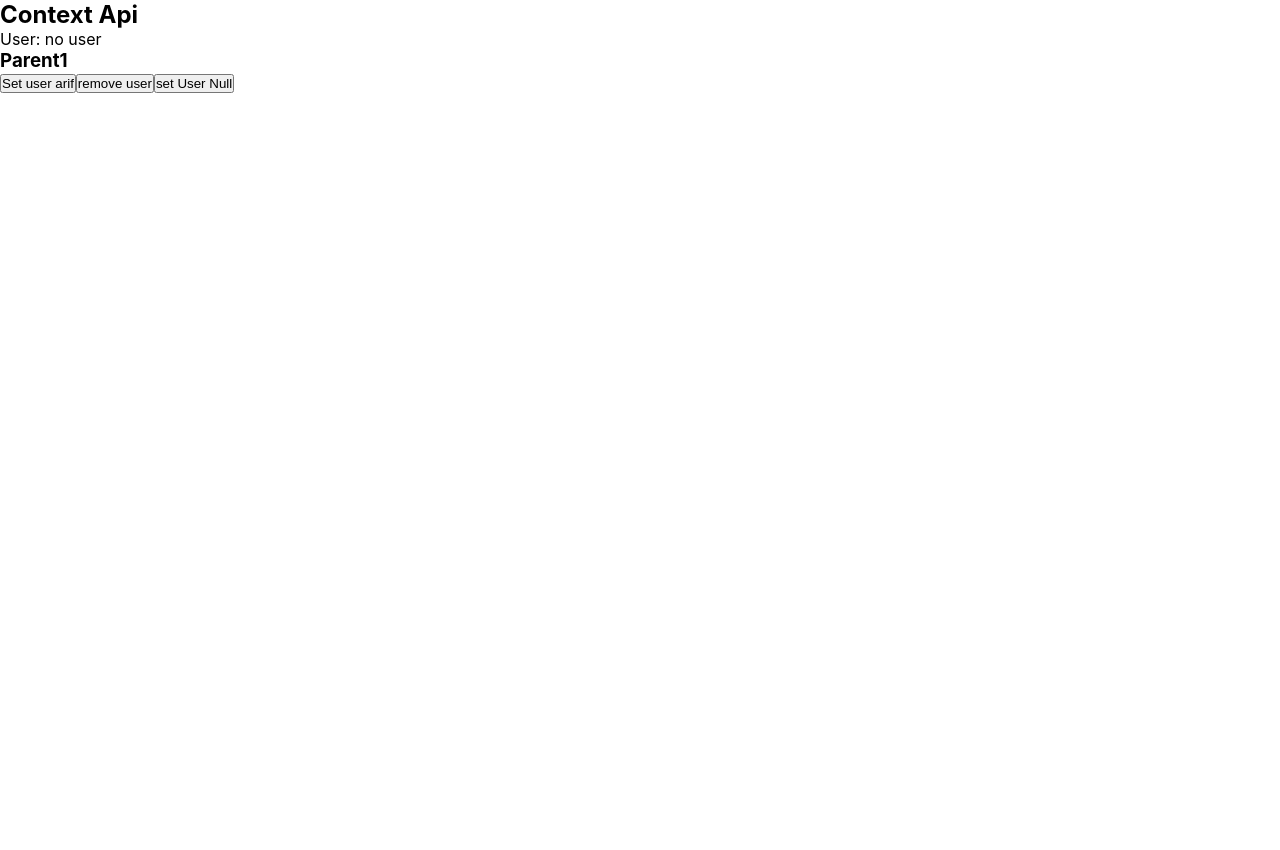
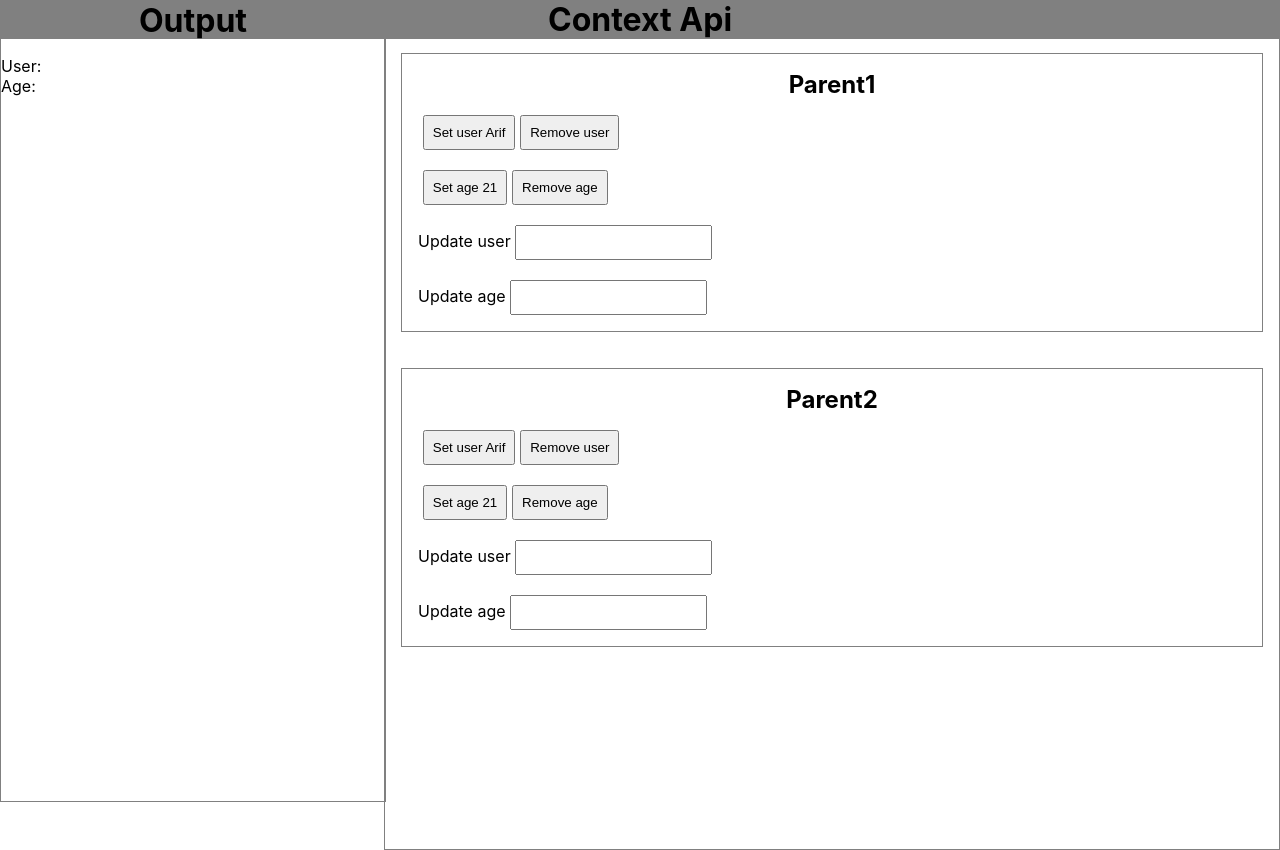
Before and after one commit to arifpro/context-api-template, a React (Create React App) app: page / in a window 1280 px wide. Before the commit the page ends 800 px from the top, so only its background shows below. Built offline with nearby package versions, Linux system fonts and the light colour scheme.

Commit message:
parent1 and parent2 done

```diff
--- a/src/App.js
+++ b/src/App.js
@@ -2,6 +2,7 @@ import React, { useState } from 'react';
 
 // components
 import Parent1 from './components/Parent1/Parent1';
+import Parent2 from './components/Parent2/Parent2';
 
 // state
 import { useStateValue } from './state/StateProvider';
@@ -9,14 +10,24 @@ import { useStateValue } from './state/StateProvider';
 
 function App() {
   // const [user, setUser] = useState(null);
-  const [{ user }, dispatch] = useStateValue();
+  const [{ user, age }, dispatch] = useStateValue();
 
   return (
-    <section>
-      <h1>Context Api</h1>
-      <p>User: {user ? user : 'no user'}</p>
-      <Parent1 />
-    </section>
+    <div className="app">
+      <div className="outputSection">
+        <h1 style={{}}>Output</h1>
+        <p>User: {user}</p>
+        <p>Age: {age}</p>
+      </div>
+
+      <div className="inputSection">
+        <h1 className="title">Context Api</h1>
+        <br />
+        <Parent1 />
+        <br />
+        <Parent2 />
+      </div>
+    </div>
   );
 }
 
--- a/src/components/Parent1/Parent1.js
+++ b/src/components/Parent1/Parent1.js
@@ -4,36 +4,73 @@ import React from 'react';
 import { useStateValue } from '../../state/StateProvider';
 
 const Parent1 = ({ setUser }) => {
-    const [{ user }, dispatch] = useStateValue();
+    const [{ user, age }, dispatch] = useStateValue();
 
+    // ADD user
     const addUser = () => {
-        // setUser('arif')
         dispatch({
             type: 'SET_USER',
-            user: 'arif'
+            user: 'Md Arif Hossain'
         })
-    }
+    };
 
+    // REMOVE user
     const removeUser = () => {
-        // setUser(null)
-        dispatch({
-            type: 'SET_USER',
-            user: null
-        })
-    }
-
-    const setUserNull = () => {
         dispatch({
             type: 'REMOVE_USER'
         })
-    }
+    };
+
+    // UPDATE user
+    const onChangeUserInput = (e) => {
+        e.preventDefault();
+        dispatch({
+            type: 'SET_USER',
+            user: e.target.value
+        })
+    };
+
+    // ADD age
+    const addAge = () => {
+        dispatch({
+            type: 'SET_AGE',
+            age: '21'
+        })
+    };
+
+    // REMOVE age
+    const removeAge = () => {
+        dispatch({
+            type: 'REMOVE_AGE'
+        })
+    };
+
+    // UPDATE age
+    const onChangeAgeInput = (e) => {
+        e.preventDefault();
+        dispatch({
+            type: 'SET_AGE',
+            age: e.target.value
+        })
+    };
 
     return (
         <section>
             <h1>Parent1</h1>
-            <button onClick={addUser}>Set user arif</button>
-            <button onClick={removeUser}>remove user</button>
-            <button onClick={setUserNull}>set User Null</button>
+            <button onClick={addUser}>Set user Arif</button>
+            <button onClick={removeUser}>Remove user</button>
+
+            <br /><br />
+            <button onClick={addAge}>Set age 21</button>
+            <button onClick={removeAge}>Remove age</button>
+
+            <br /><br />
+            <label htmlFor="user">Update user</label>
+            <input name="user" onChange={e => onChangeUserInput(e)} value={user ? user : ''} />
+
+            <br /><br />
+            <label htmlFor="age">Update age</label>
+            <input name="age" onChange={e => onChangeAgeInput(e)} value={age ? age : ''} />
         </section>
     )
 }
--- a/src/components/Parent2/Parent2.js
+++ b/src/components/Parent2/Parent2.js
@@ -1,9 +1,76 @@
 import React from 'react';
 
-const Parent2 = () => {
+// state
+import { useStateValue } from '../../state/StateProvider';
+
+const Parent2 = ({ setUser }) => {
+    const [{ user, age }, dispatch] = useStateValue();
+
+    // ADD user
+    const addUser = () => {
+        dispatch({
+            type: 'SET_USER',
+            user: 'Md Arif Hossain'
+        })
+    };
+
+    // REMOVE user
+    const removeUser = () => {
+        dispatch({
+            type: 'REMOVE_USER'
+        })
+    };
+
+    // UPDATE user
+    const onChangeUserInput = (e) => {
+        e.preventDefault();
+        dispatch({
+            type: 'SET_USER',
+            user: e.target.value
+        })
+    };
+
+    // ADD age
+    const addAge = () => {
+        dispatch({
+            type: 'SET_AGE',
+            age: '21'
+        })
+    };
+
+    // REMOVE age
+    const removeAge = () => {
+        dispatch({
+            type: 'REMOVE_AGE'
+        })
+    };
+
+    // UPDATE age
+    const onChangeAgeInput = (e) => {
+        e.preventDefault();
+        dispatch({
+            type: 'SET_AGE',
+            age: e.target.value
+        })
+    };
+
     return (
         <section>
-            <h1>Parent1</h1>
+            <h1>Parent2</h1>
+            <button onClick={addUser}>Set user Arif</button>
+            <button onClick={removeUser}>Remove user</button>
+
+            <br /><br />
+            <button onClick={addAge}>Set age 21</button>
+            <button onClick={removeAge}>Remove age</button>
+
+            <br /><br />
+            <label htmlFor="user">Update user</label>
+            <input name="user" onChange={e => onChangeUserInput(e)} value={user ? user : ''} />
+
+            <br /><br />
+            <label htmlFor="age">Update age</label>
+            <input name="age" onChange={e => onChangeAgeInput(e)} value={age ? age : ''} />
         </section>
     )
 }
--- a/src/index.css
+++ b/src/index.css
@@ -15,3 +15,49 @@ code {
   font-family: source-code-pro, Menlo, Monaco, Consolas, 'Courier New',
     monospace;
 }
+
+.app {
+  /* display: flex; */
+}
+
+h1 {
+  margin-bottom: 1rem;
+  text-align: center;
+}
+
+button, input {
+  margin-left: 0.3rem;
+  padding: 0.5rem;
+}
+
+section {
+  border: 1px solid gray;
+  padding: 1rem;
+  margin-bottom: 1rem;
+}
+
+.outputSection {
+  height: 100vh;
+  width: 30%;
+  position: fixed;
+  z-index: 1;
+  top: 0;
+  /* left: 0; */
+  overflow-x: hidden;
+  border: 1px solid gray;
+}
+.inputSection {
+  height: 100vh;
+  margin-left: 30%;
+  border: 1px solid gray;
+  padding: 1rem;
+  margin-top: 1rem;
+}
+
+.title {
+  top: 0;
+  left: 0;
+  position: fixed;
+  background-color: gray;
+  width: 100%;
+}
--- a/src/state/reducer.js
+++ b/src/state/reducer.js
@@ -1,10 +1,13 @@
 export const initialState = {
-    user: null
+    user: null,
+    age: null
 };
 
 export const actionTypes = {
     SET_USER: 'SET_USER',
-    REMOVE_USER: 'REMOVE_USER'
+    REMOVE_USER: 'REMOVE_USER',
+    SET_AGE: 'SET_AGE',
+    REMOVE_AGE: 'REMOVE_AGE'
 };
 
 const reducer = (state, action) => {
@@ -15,13 +18,21 @@ const reducer = (state, action) => {
                 ...state,
                 user: action.user
             };
-
         case actionTypes.REMOVE_USER:
             return {
                 ...state,
                 user: null
             };
-
+        case actionTypes.SET_AGE:
+            return {
+                ...state,
+                age: action.age
+            };
+        case actionTypes.REMOVE_AGE:
+            return {
+                ...state,
+                age: null
+            };
         default:
             return state;
     }
```
